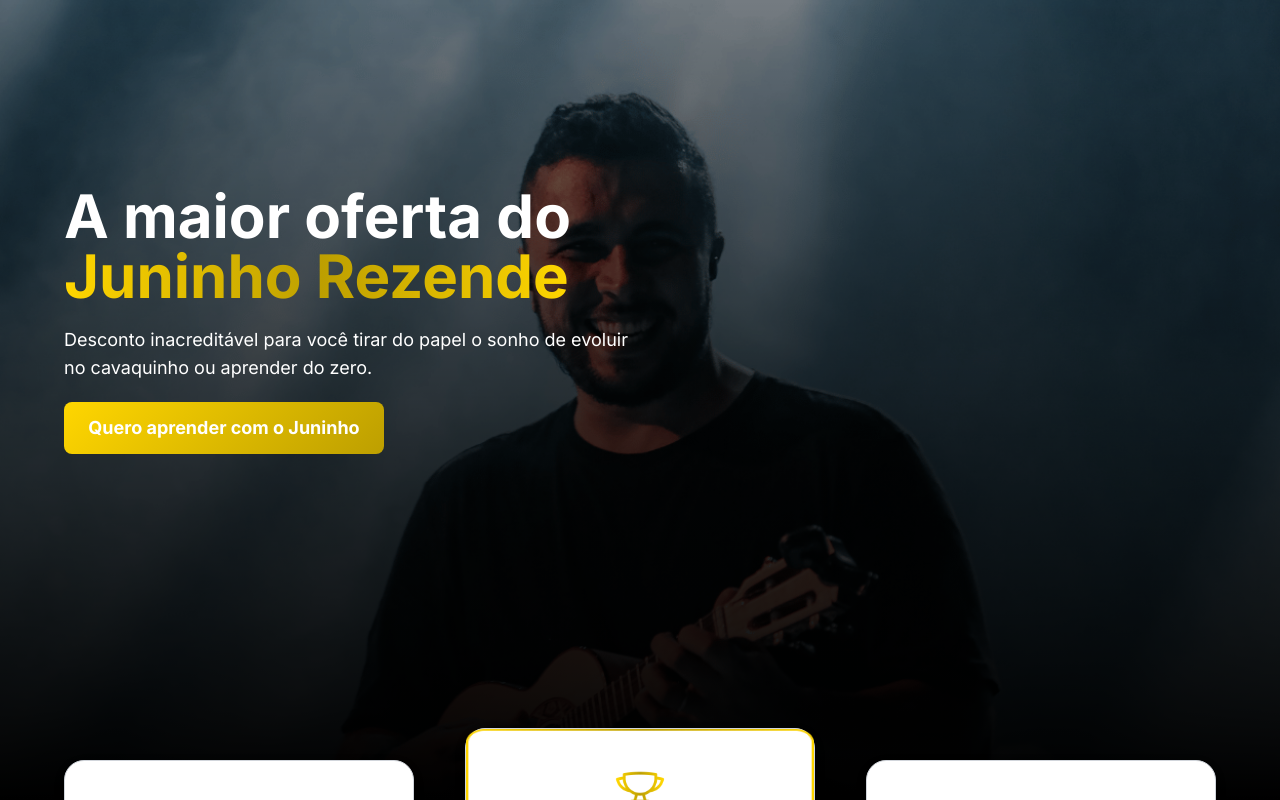
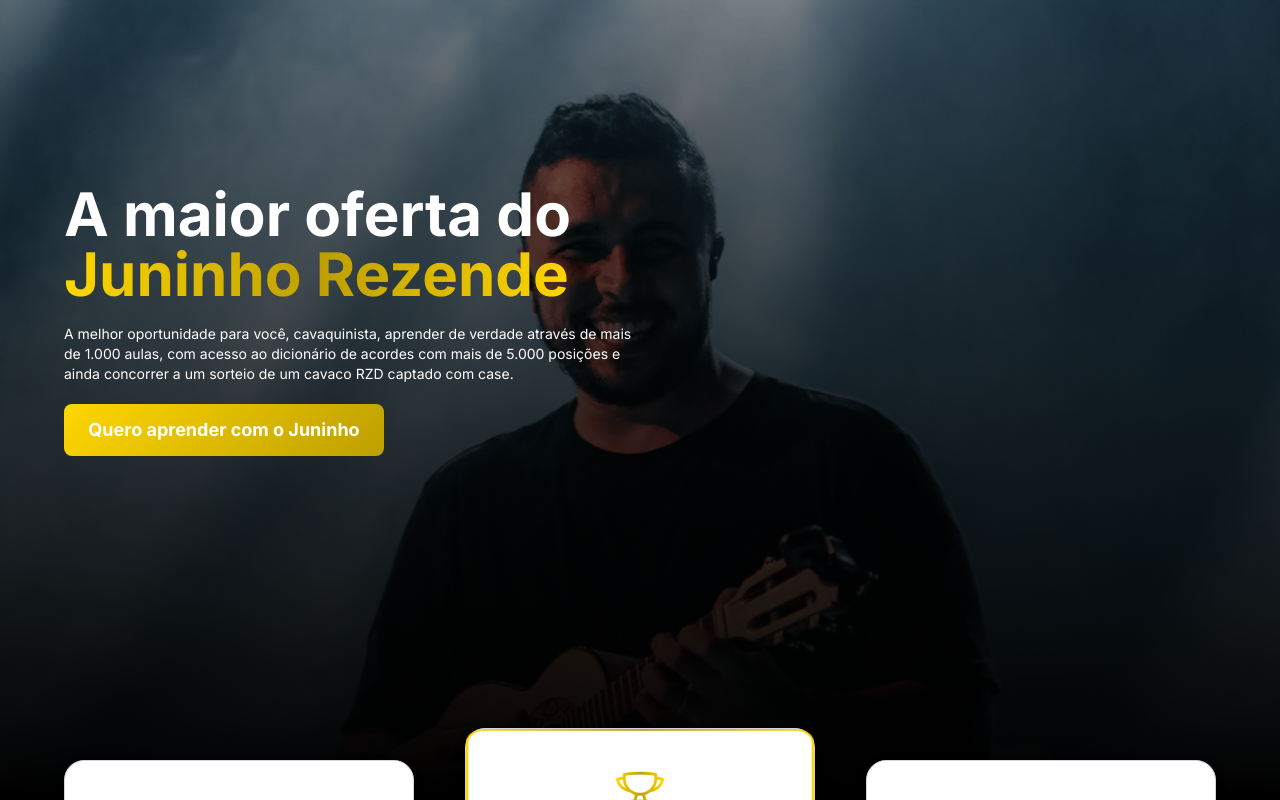
Before and after one commit to leafartech/mumuzinho, a Next.js app: page / in a window 1280 px wide. Shown: the top 800 px of the page. Built offline with nearby package versions, Linux system fonts and the light colour scheme.

Commit message:
Update page.tsx

```diff
--- a/src/app/page.tsx
+++ b/src/app/page.tsx
@@ -14,7 +14,7 @@ export default function Home() {
         <div className="w-full max-w-6xl flex justify-start text-white z-10 -translate-y-20">
           <div className="w-full max-w-xl flex flex-col gap-2 sm:gap-5 px-4 sm:px-0">
             <h1 className="text-4xl sm:text-6xl font-bold">A maior oferta do <span className="letter-grad">Juninho Rezende</span></h1>
-            <p className="text-lg">Desconto inacreditável para você tirar do papel o sonho de evoluir no cavaquinho ou aprender do zero.</p>
+            <p className="text-sm">A melhor oportunidade para você, cavaquinista, aprender de verdade através de mais de 1.000 aulas, com acesso ao dicionário de acordes com mais de 5.000 posições e ainda concorrer a um sorteio de um cavaco RZD  captado com case.</p>
             <RedirectButton />
           </div>
         </div>
```
